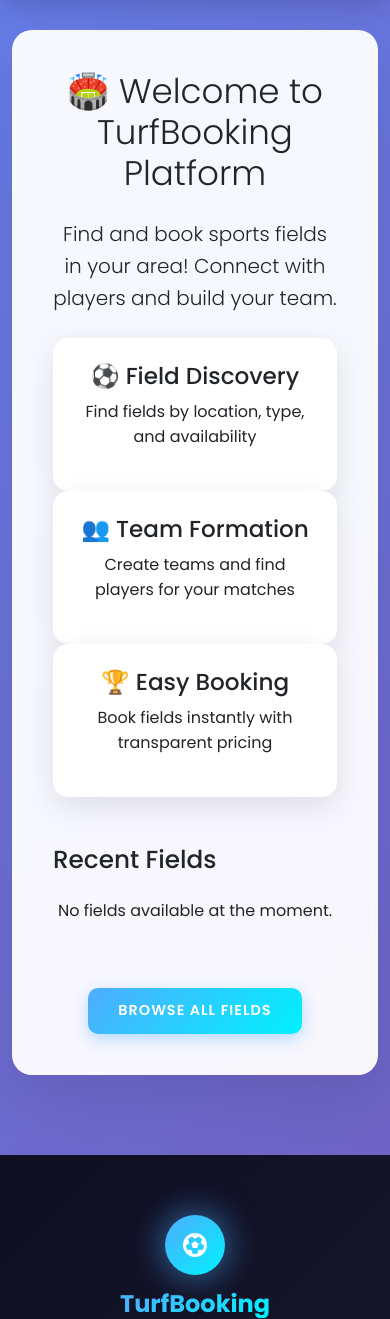
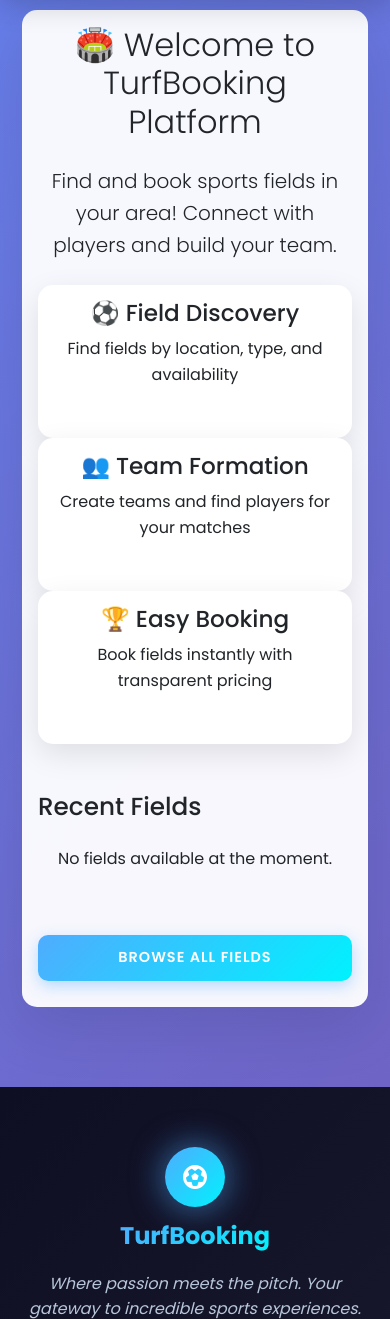
Before and after one commit to ENiGMA-101/Arena-Finder_book-my-field, a Django app: template templates/home.html in a window 390 px wide. Shown: the part 72-1391 px from the top of the page. Run offline with Django 4.2, Linux system fonts and the light colour scheme; the template is opened without the code that fills it, so the values that code supplies are empty.

Commit message:
Implement responsive design in style.css
Added responsive design styles for various components.

```diff
--- a/static/css/style.css
+++ b/static/css/style.css
@@ -459,3 +459,48 @@ body {
     margin: 0;
     opacity: 0.8;
 }
+/* Responsive Design */
+@media (max-width: 768px) {
+    .container-main {
+        margin: 20px;
+        padding: 20px;
+        border-radius: 15px;
+    }
+
+    .card {
+        margin-bottom: 20px;
+    }
+
+    .field-detail-header {
+        padding: 20px;
+        text-align: center;
+    }
+
+    .btn {
+        width: 100%;
+        margin-bottom: 10px;
+    }
+
+    .navbar-nav {
+        text-align: center;
+    }
+
+    .profile-header {
+        padding: 20px;
+    }
+}
+
+@media (max-width: 576px) {
+    .display-4 {
+        font-size: 2rem;
+    }
+
+    .card-body {
+        padding: 15px;
+    }
+
+    .container-main {
+        margin: 10px;
+        padding: 15px;
+    }
+}
```
